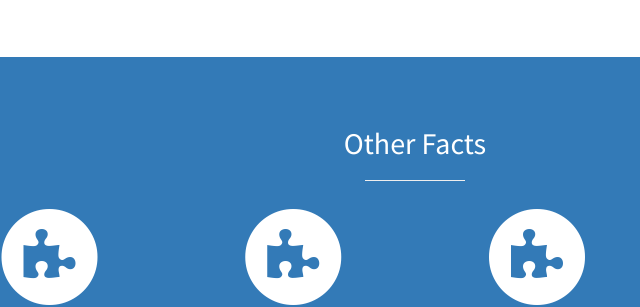
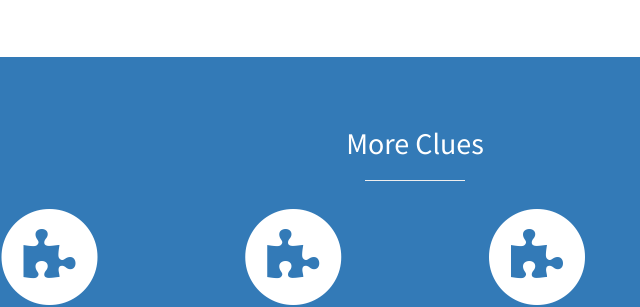
Before and after one commit to molson303/MaddieBDay, a plain HTML site: page public/index.html in a window 1280 px wide. Shown: the part 906-1213 px from the top of the page, 225-865 px from the left. Drawn offline with Linux system fonts and the light colour scheme.

Commit message:
1 small fix

```diff
--- a/public/index.html
+++ b/public/index.html
@@ -70,7 +70,7 @@
         <div class="container">
             <div class="row">
                 <div class="col-lg-12 text-center">
-                  <h2>“Top 10 Best Places to Launch a Startup” -Famous Magazine</h2>
+                  <h2>“Top 10 Best Places to Launch a Startup”  -Famous Magazine</h2>
                 </div>
             </div>
             <!-- /.row -->
@@ -84,7 +84,7 @@
         <div class="container">
             <div class="row text-center">
                 <div class="col-lg-10 col-lg-offset-1">
-                    <h2>Other Facts</h2>
+                    <h2>More Clues</h2>
                     <hr class="small">
                     <div class="row">
                         <div class="col-md-3 col-sm-6">
```
